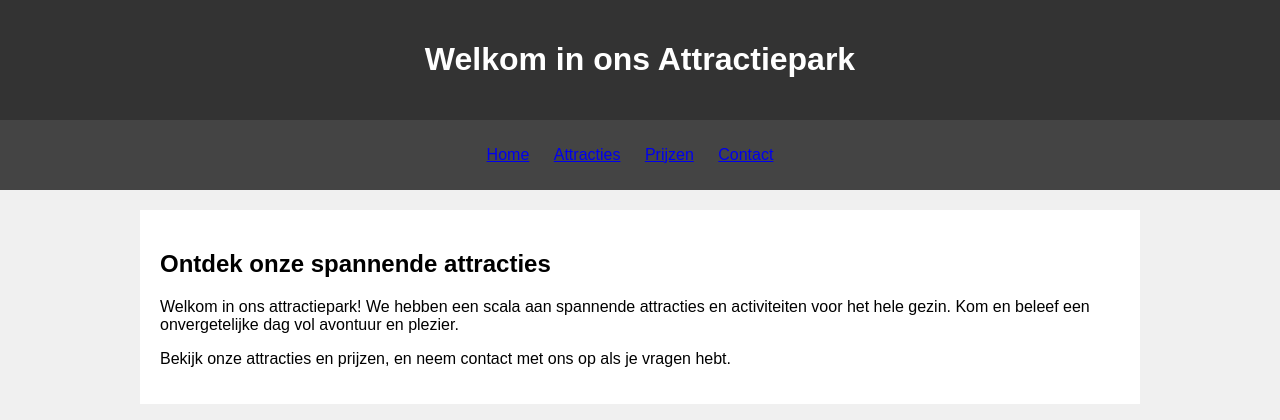
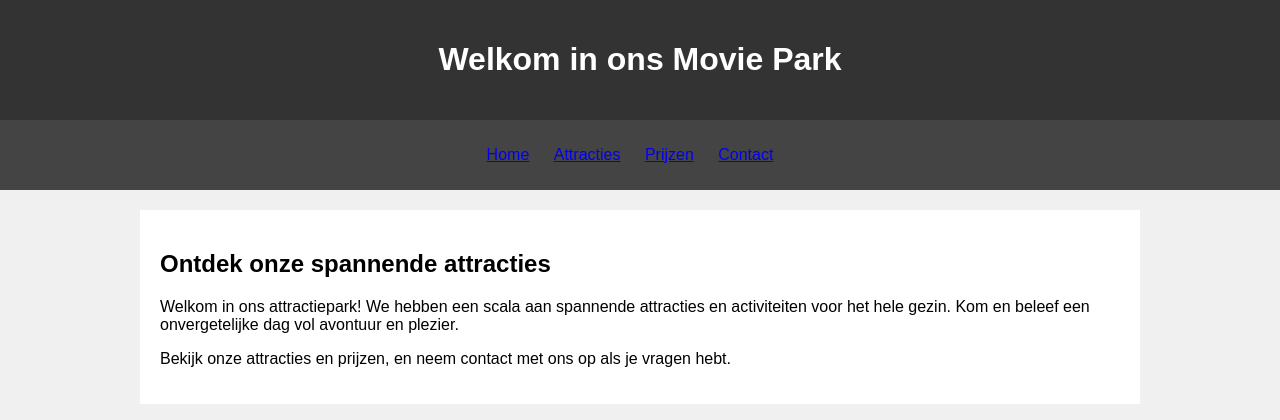
Before and after one commit to 2106936/Magic-Thrills_Groep2, a PHP site: page / in a window 1280 px wide. Shown: the top 420 px of the page. Run offline with PHP 8.4, Linux system fonts and the light colour scheme.

Commit message:
paar teksten veranderd

```diff
--- a/index.php
+++ b/index.php
@@ -3,12 +3,12 @@
 <html>
 <head>
     <meta charset="UTF-8">
-    <title>Attractiepark</title>
+    <title>Movie Park</title>
     <link rel="stylesheet" href="style.css">
 </head>
 <body>
 <header>
-    <h1>Welkom in ons Attractiepark</h1>
+    <h1>Welkom in ons Movie Park</h1>
 </header>
 <nav>
     <ul>
```
